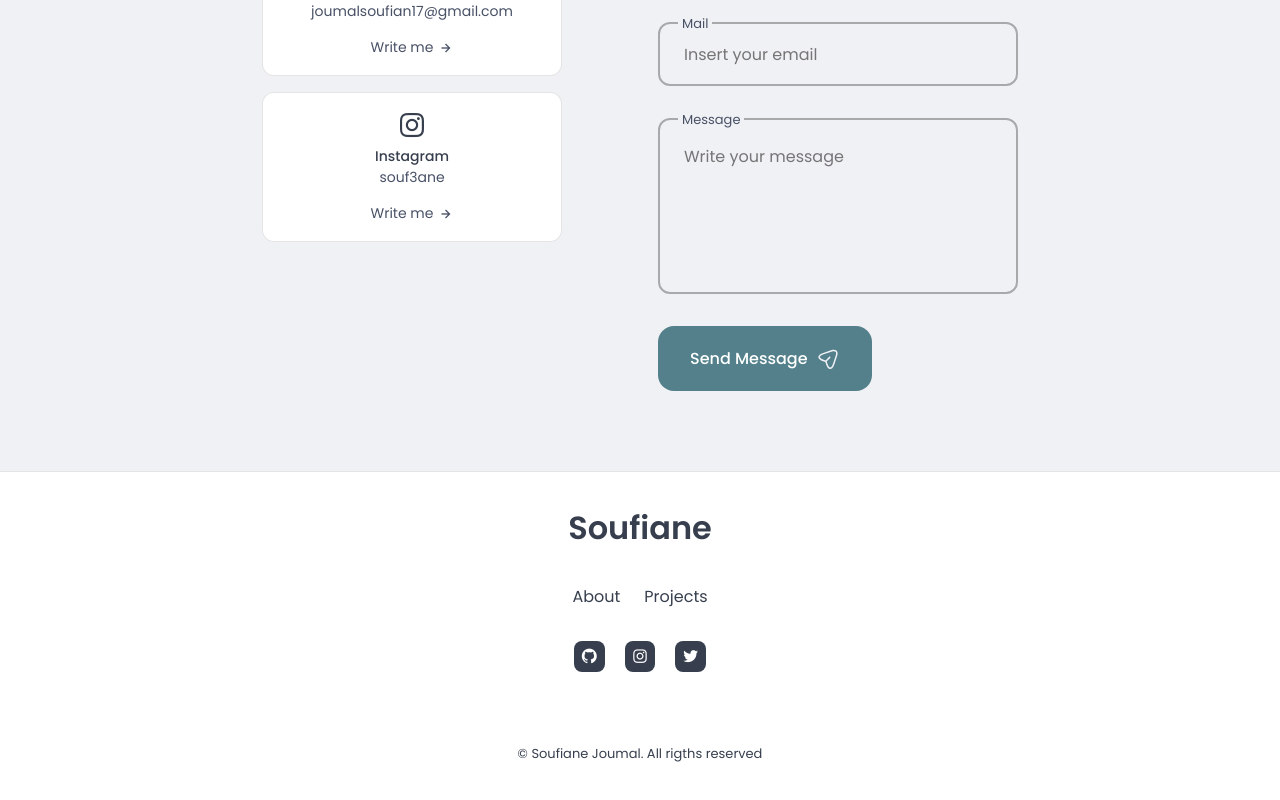
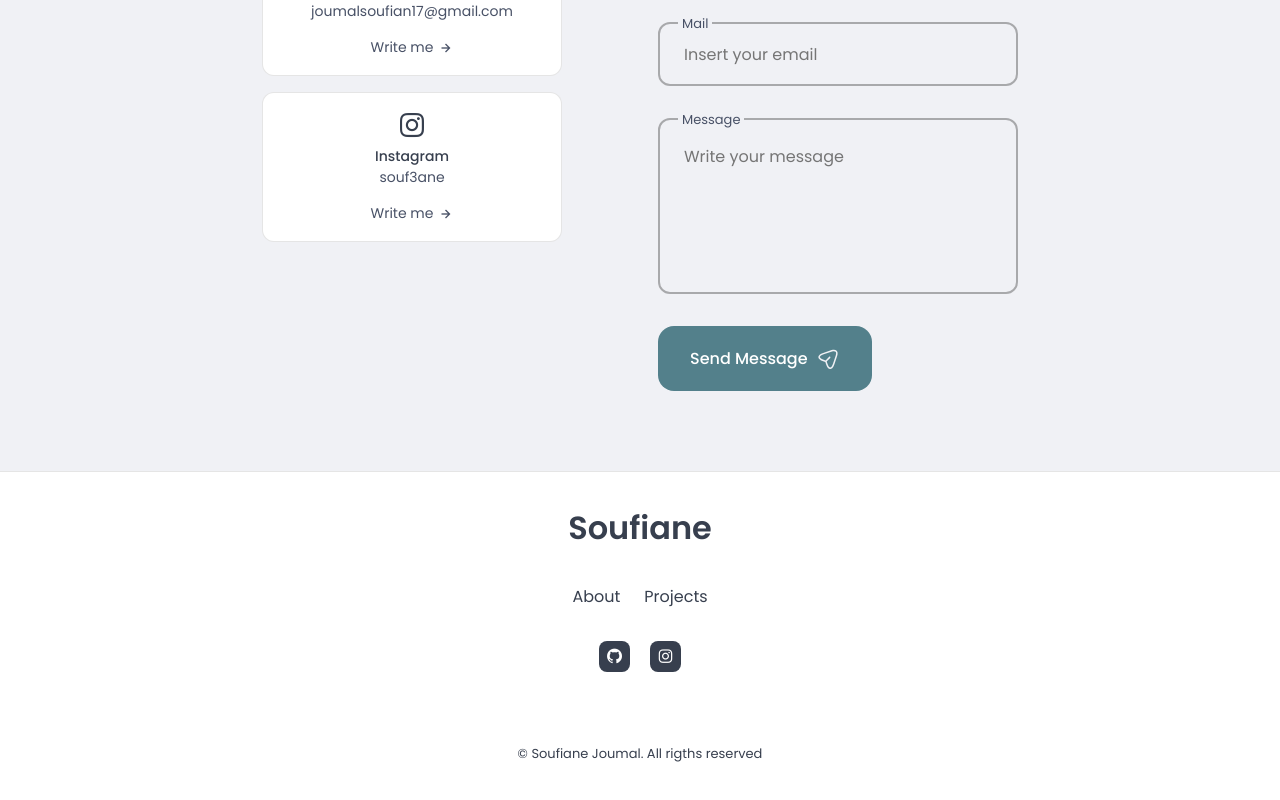
Before and after one commit to SoufianeJm/Whoami, a React (Create React App) app: page / in a window 1280 px wide. Shown: the part 4154-4954 px from the top of the page. Built offline with nearby package versions, Linux system fonts and the light colour scheme.

Commit message:
Update 3

```diff
--- a/src/components/footer/Footer.jsx
+++ b/src/components/footer/Footer.jsx
@@ -30,20 +30,12 @@ const Footer = () => {
             <i className="bx bxl-github"></i>
           </a>
           <a
-            href="https://www.instagram.com/souf2ane/"
+            href="https://www.instagram.com/souf3ane/"
             className="footer__social-link"
             target="_blank"
             rel="noreferrer"
           >
             <i className="bx bxl-instagram"></i>
-          </a>
-          <a
-            href="https://twitter.com/Souphyane02"
-            className="footer__social-link"
-            target="_blank"
-            rel="noreferrer"
-          >
-            <i className="bx bxl-twitter"></i>
           </a>
         </div>
 
```
